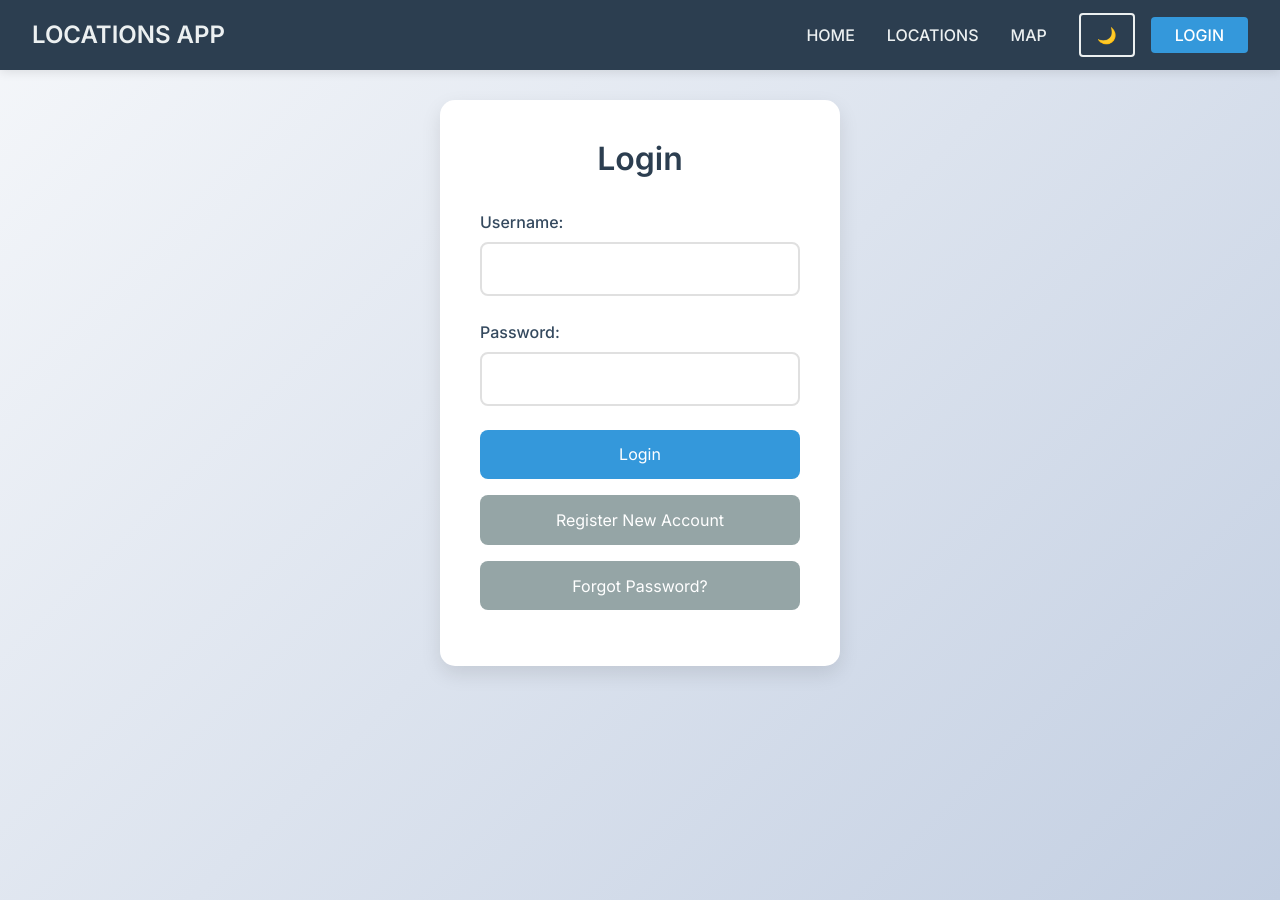
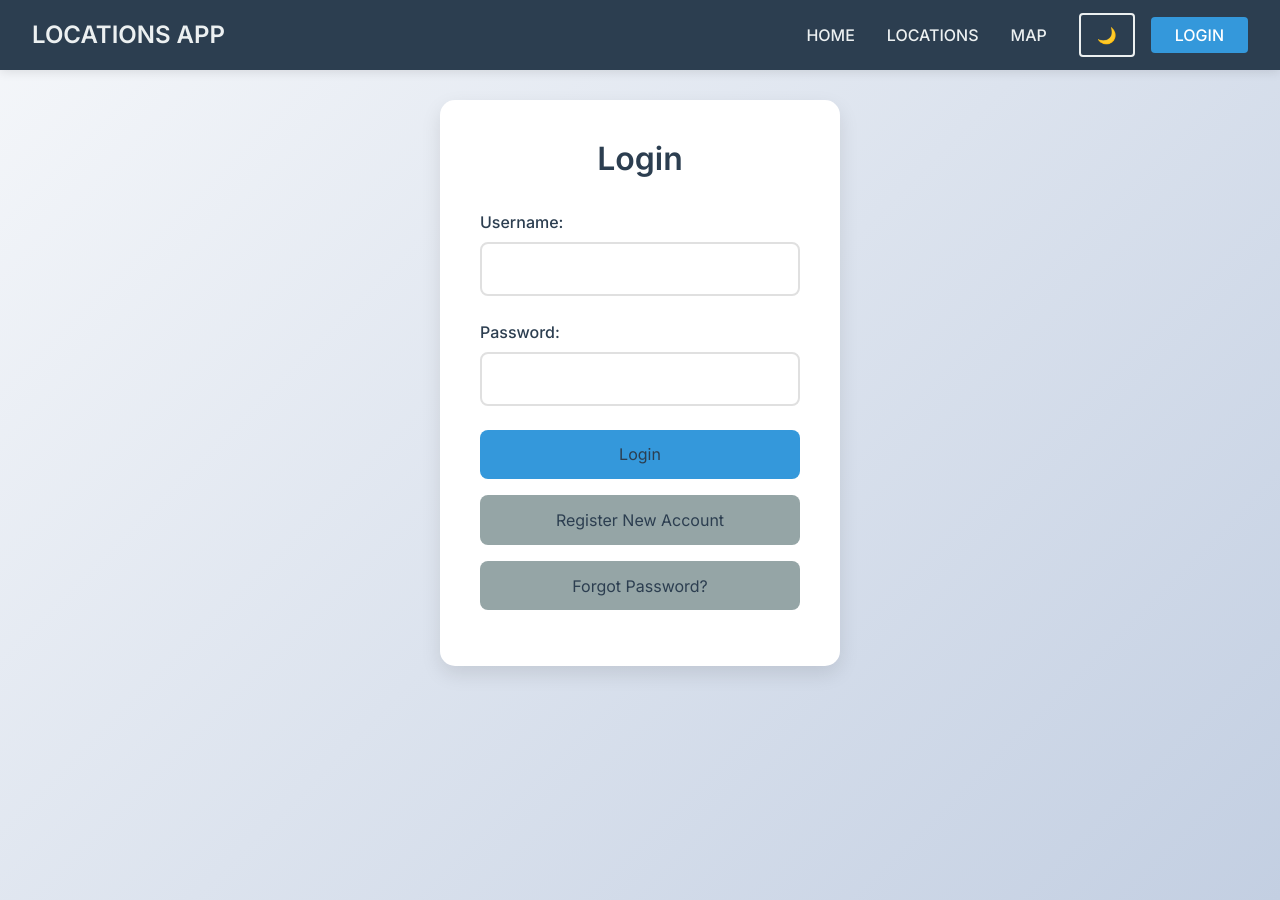
Before and after one commit to Catalpa1maple/CSCI2720-Final-Project, a React (Create React App) app in the folder frontend/: page /login in a window 1280 px wide. Built offline with nearby package versions, Linux system fonts and the light colour scheme; the HTML template or start-up script is replaced by a standard one.

Commit message:
theme debugging

```diff
--- a/frontend/src/loginpage.css
+++ b/frontend/src/loginpage.css
@@ -161,7 +161,7 @@ body {
 
 .login-header {
     text-align: center;
-    color: #2c3e50;
+    color:var(--text-primary);
     margin-bottom: 2rem;
     font-size: 2rem;
     font-weight: 600;
@@ -174,7 +174,7 @@ body {
 .form-group label {
     display: block;
     margin-bottom: 0.5rem;
-    color: #34495e;
+    color: var(--text-primary);
     font-weight: 500;
 }
 
@@ -198,7 +198,7 @@ body {
     width: 100%;
     padding: 0.8rem;
     background: #3498db;
-    color: white;
+    color: var(--text-primary);
     border: none;
     border-radius: 8px;
     font-size: 1rem;
@@ -283,14 +283,14 @@ body {
 }
 
 .table th {
-    background: #3498db;
+    background: var(--table-bg);
     color: white;
     font-weight: 500;
 }
 
 .table th {
-    background: var(--button-primary);
-    color: white;
+    background: var(--bg-secondary);
+    color: var(--text-primary);
 }
 
 .table td {
@@ -566,7 +566,7 @@ body {
     font-size: 1rem;
     cursor: pointer;
     transition: background 0.3s ease;
-    color: white;
+    color: var(--text-primary);
 }
 
 .form-buttons button[type="submit"] {
```
